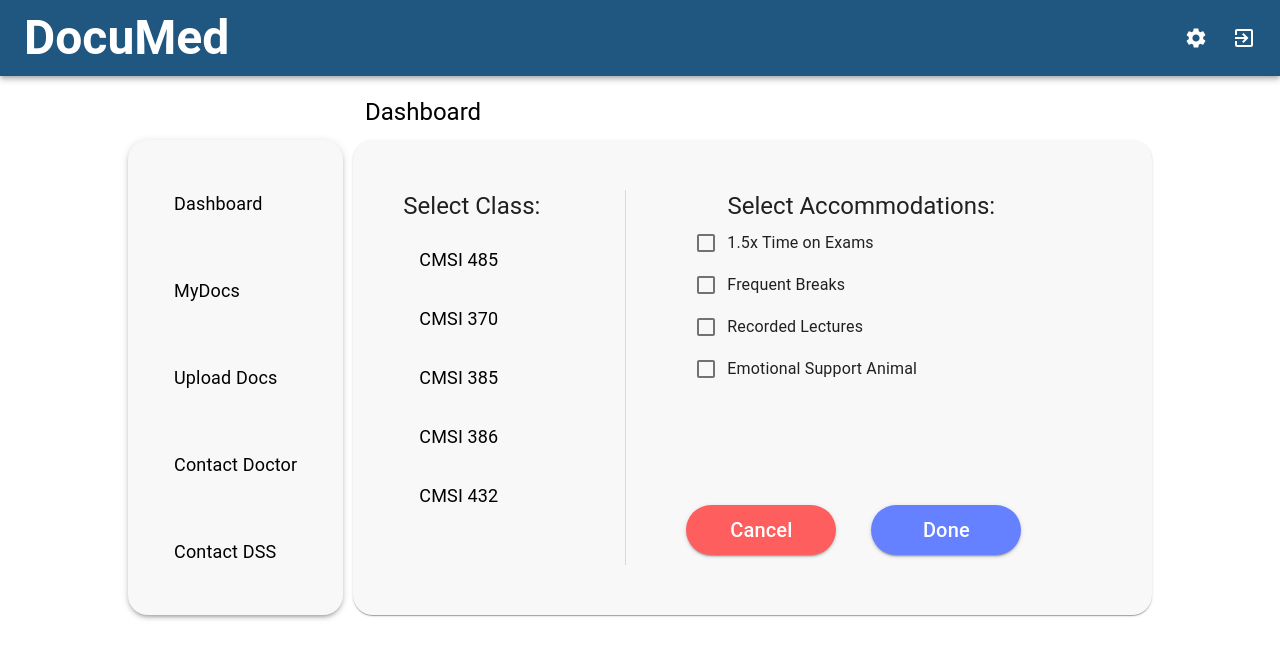
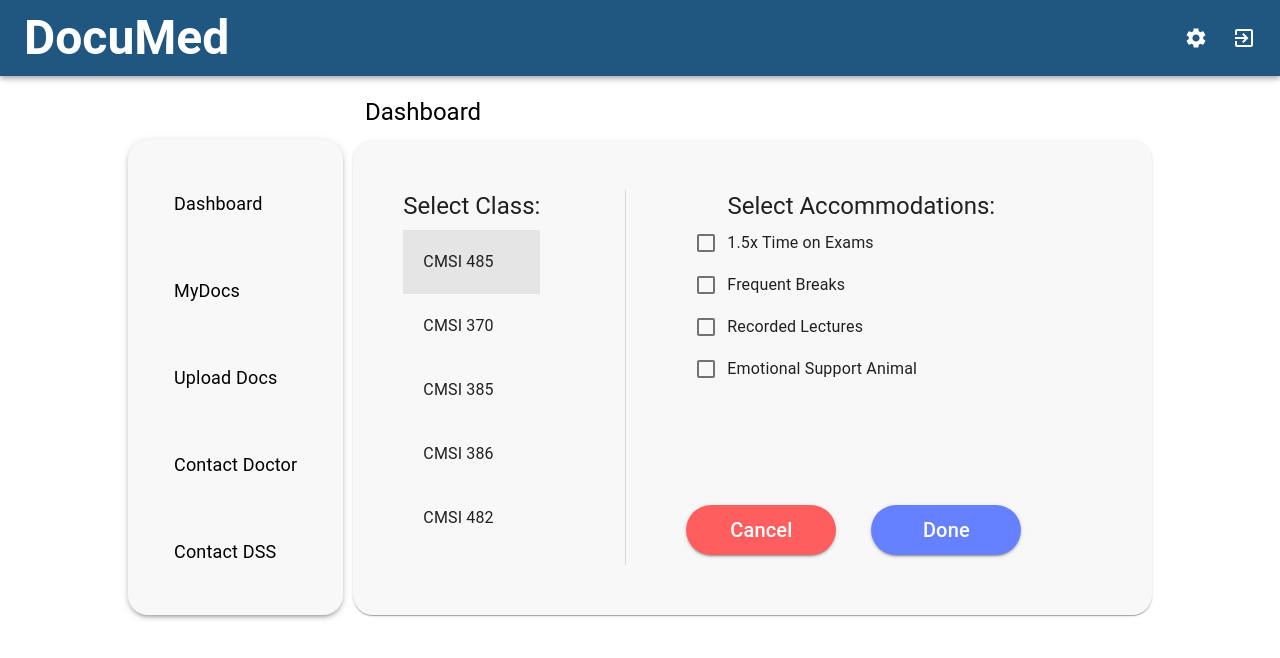
Before and after one commit to gouldcs/documed, a React (Create React App) app in the folder milestone3/: page / in a window 1280 px wide. Shown: the top 658 px of the page. Built offline with nearby package versions, Linux system fonts and the light colour scheme.

Commit message:
Make menu items show current selection

```diff
--- a/milestone3/src/pages/main-layout/mydocs/accommodations/accommodations.jsx
+++ b/milestone3/src/pages/main-layout/mydocs/accommodations/accommodations.jsx
@@ -1,4 +1,4 @@
-import React from "react"
+import React, { useState } from "react"
 import { makeStyles } from "@material-ui/core/styles"
 
 import Button from '@material-ui/core/Button';
@@ -9,15 +9,7 @@ import FormControlLabel from '@material-ui/core/FormControlLabel';
 import FormGroup from '@material-ui/core/FormGroup';
 import MenuList from "@material-ui/core/MenuList"
 import MenuItem from "@material-ui/core/MenuItem"
-import {
-  BrowserRouter as Router,
-  Switch,
-  Route,
-  Link
-} from "react-router-dom";
-
 import { Typography } from "@material-ui/core"
-
 
 const useStyles = makeStyles((theme) => ({
   root: {
@@ -37,6 +29,10 @@ const useStyles = makeStyles((theme) => ({
     display: "flex",
     flexDirection: "column",
     paddingRight: 10,
+  },
+
+  navItem: {
+    padding: 20,
   },
 
   centerColumn: {
@@ -77,6 +73,15 @@ const useStyles = makeStyles((theme) => ({
 const Accommodations = (props) => {
   const classes = useStyles(props)
 
+  const [course, selectCourse] = useState('course1')
+
+  const handleCourseSelection = (event, c) => {
+    selectCourse(c)
+    console.log(course === 'course1')
+  }
+
+  // let accommodationsApplied = { 'accommodation1': true, 'accommodation2': true, 'accommodation3': true, 'accommodation4': false, 'accommodation5': false }
+
   return (
     <div className={classes.root}>
       <div className={classes.dashboardContent}>
@@ -85,34 +90,21 @@ const Accommodations = (props) => {
             Select Class:
           </Typography>
           <MenuList className={classes.navigation}>
-            <Router>
-              <MenuItem className={classes.navItem}>
-                <Link to ="/dashboard" className={classes.classSelectionItem}>CMSI 485</Link>
+            <MenuItem onClick={e => handleCourseSelection(e, 'course1')} selected={course === 'course1'} className={classes.navItem}>
+              <Typography>CMSI 485</Typography>
             </MenuItem>
-              <MenuItem className={classes.navItem}>
-                <Link to ="/mydocs" className={classes.classSelectionItem}>CMSI 370</Link>
+            <MenuItem onClick={e => handleCourseSelection(e, 'course2')} selected={course === 'course2'} className={classes.navItem}>
+              <Typography>CMSI 370</Typography>
             </MenuItem>
-              <MenuItem className={classes.navItem}>
-                <Link to ="/upload" className={classes.classSelectionItem}>CMSI 385</Link>
+            <MenuItem onClick={e => handleCourseSelection(e, 'course3')} selected={course === 'course3'} className={classes.navItem}>
+              <Typography>CMSI 385</Typography>
             </MenuItem>
-              <MenuItem className={classes.navItem}>
-                <Link to ="/contact" className={classes.classSelectionItem}>CMSI 386</Link>
+            <MenuItem onClick={e => handleCourseSelection(e, 'course4')} selected={course === 'course4'} className={classes.navItem}>
+              <Typography>CMSI 386</Typography>
             </MenuItem>
-              <MenuItem className={classes.navItem}>
-                <Link to ="/contact" className={classes.classSelectionItem}>CMSI 432</Link>
+            <MenuItem onClick={e => handleCourseSelection(e, 'course5')} selected={course === 'course5'} className={classes.navItem}>
+              <Typography>CMSI 482</Typography>
             </MenuItem>
-              {/* <Switch>
-                  <Route path="/Dashboard">
-                    <Dashboard />
-                  </Route>
-                  <Route path="/MyDocs">
-                    <Users />
-                  </Route>
-                  <Route path="/">
-                    <Home />
-                  </Route>
-              </Switch> */}
-            </Router>
           </MenuList>
         </div>
         <div className={classes.centerColumn}>
@@ -123,8 +115,9 @@ const Accommodations = (props) => {
             Select Accommodations:
           </Typography>
           <FormControl component="fieldset">
-            <FormGroup aria-label="position" column style={{paddingLeft:20,}}>
+            <FormGroup aria-label="position" column style={{ paddingLeft: 20, }}>
               <FormControlLabel
+                // checked={accommodationsApplied['accommodation1']}
                 value="top"
                 control={<Checkbox color="primary" />}
                 label="1.5x Time on Exams"
@@ -154,14 +147,14 @@ const Accommodations = (props) => {
             <div className={classes.optionButton}>
               <Button variant="contained"
                 style={{
-                    width:150,
+                  width: 150,
                   height: 50,
-                    backgroundColor:"#FF5E5E",
+                  backgroundColor: "#FF5E5E",
                   textTransform: "none",
                   color: 'white',
                   borderRadius: 100,
                 }}>
-                    <Typography variant = 'h6'>
+                <Typography variant='h6'>
                   Cancel
                     </Typography>
               </Button>
@@ -169,14 +162,14 @@ const Accommodations = (props) => {
             <div className={classes.optionButton}>
               <Button variant="contained"
                 style={{
-                    width:150,
+                  width: 150,
                   height: 50,
-                    backgroundColor:"#6681ff",
+                  backgroundColor: "#6681ff",
                   textTransform: "none",
                   color: 'white',
                   borderRadius: 100,
                 }}>
-                    <Typography variant = 'h6'>
+                <Typography variant='h6'>
                   Done
                     </Typography>
               </Button>
```
Lines whose indentation alone changed are shown as unchanged.
